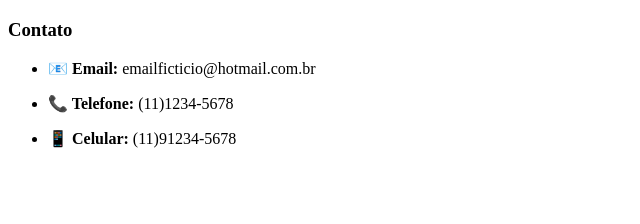
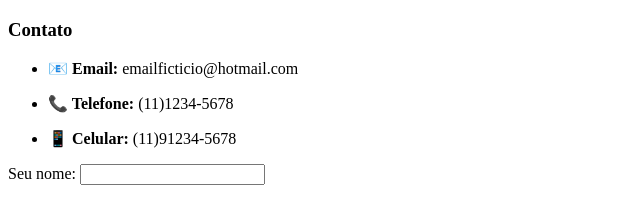
Before and after one commit to alanangeli/personal-site, a plain HTML site: page contato.html in a window 1280 px wide. Shown: the whole page, without its empty margins (0-640 px from the left). Drawn offline with Linux system fonts and the light colour scheme.

Commit message:
Update contato.html

```diff
--- a/contato.html
+++ b/contato.html
@@ -7,10 +7,15 @@
     <body>
         <h3>Contato</h3>
         <ul>
-            <li><p><strong>📧 Email:</strong> emailficticio@hotmail.com.br</p></li>
+            <li><p><strong>📧 Email:</strong> emailficticio@hotmail.com</p></li>
             <li><p><strong>📞 Telefone:</strong> (11)1234-5678</p></li>
             <li><p><strong>📱 Celular:</strong> (11)91234-5678</p></li>
         </ul>
+
+        <form class="" action="index.html" method="post">
+            <label>Seu nome:</label>
+            <input type="" name="" value="">
+        </form>
     </body>
 
 </html>
```
